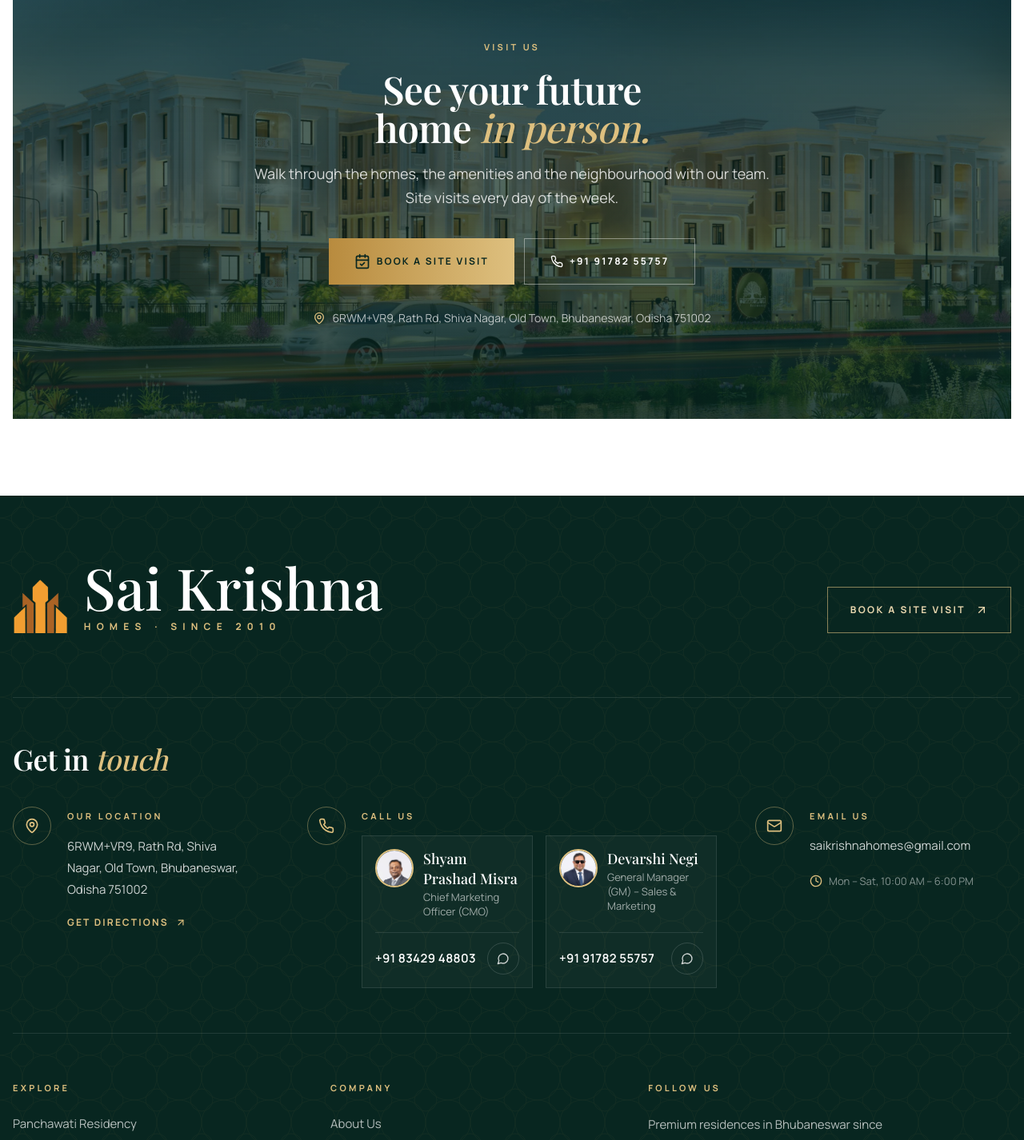
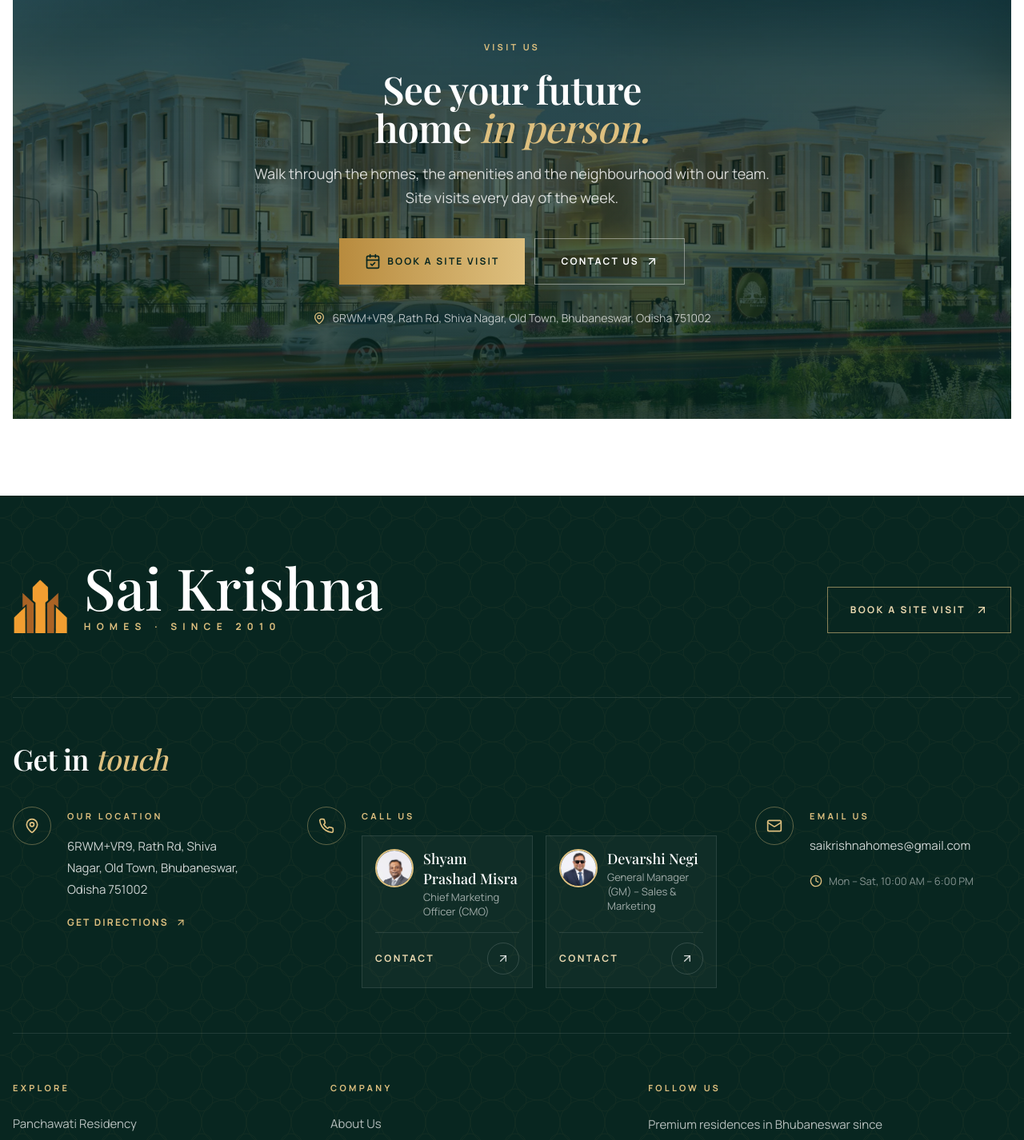
Before and after one commit to Rohit-gith/sai-krishna-homes-web, a React (Vite) app: page /projects in a window 1280 px wide. Shown: the part 2269-3695 px from the top of the page at 80% size. Built offline with nearby package versions, Linux system fonts and the light colour scheme; a web font is replaced by a local one.

Commit message:
Change personal number to contact us page render

```diff
--- a/src/components/common/CtaSection.jsx
+++ b/src/components/common/CtaSection.jsx
@@ -1,4 +1,6 @@
-import { CalendarCheck, MapPin, Phone } from 'lucide-react';
+import { Link } from 'react-router-dom';
+import { ArrowUpRight, CalendarCheck, MapPin } from 'lucide-react';
+import { ROUTES } from '@/constants/routes';
 import Reveal from './Reveal';
 import ParallaxImage from './ParallaxImage';
 import { COMPANY } from '@/data/companyInfo';
@@ -34,12 +36,14 @@ export default function CtaSection() {
               >
                 <CalendarCheck className="h-5 w-5" /> Book a site visit
               </a>
-              <a
-                href={`tel:${COMPANY.phone}`}
-                className="inline-flex items-center justify-center gap-2 border border-white/40 px-8 py-4 text-[12px] font-bold uppercase tracking-[0.18em] text-white transition-colors hover:bg-white/10"
+              {/* no number here: leads to the Contact page */}
+              <Link
+                to={ROUTES.CONTACT}
+                className="group inline-flex items-center justify-center gap-2 border border-white/40 px-8 py-4 text-[12px] font-bold uppercase tracking-[0.18em] text-white transition-colors hover:bg-white/10"
               >
-                <Phone className="h-4 w-4" /> {COMPANY.phoneDisplay}
-              </a>
+                Contact us
+                <ArrowUpRight className="h-4 w-4 transition-transform group-hover:-translate-y-0.5 group-hover:translate-x-0.5" />
+              </Link>
             </div>
             <a
               href={COMPANY.mapUrl}
--- a/src/components/common/LeaderCard.jsx
+++ b/src/components/common/LeaderCard.jsx
@@ -1,6 +1,8 @@
 import { useCallback, useMemo, useState } from 'react';
 import { AnimatePresence } from 'framer-motion';
-import { Expand, MessageCircle, Phone, ShieldCheck } from 'lucide-react';
+import { Link } from 'react-router-dom';
+import { ArrowUpRight, Expand, ShieldCheck } from 'lucide-react';
+import { ROUTES } from '@/constants/routes';
 import { Lightbox } from '@/features/home/components/GallerySection';
 import { cn } from '@/utils/cn';
 
@@ -12,13 +14,12 @@ const toSlide = (p) => ({ src: p.photo, alt: `${p.name}, ${p.role}`, title: `${p
  * person: { name, role, photo, photoPos?, photoBg?, badge?, phone?, phoneDisplay? }
  * group: optional list of all leaders shown together, so the full-size viewer can step between them.
  */
-export default function LeaderCard({ person, group, actions = false, waText, footer, fill = false, className }) {
+export default function LeaderCard({ person, group, actions = false, footer, fill = false, className }) {
   const people = useMemo(() => (group?.length ? group : [person]), [group, person]);
   const slides = useMemo(() => people.map(toSlide), [people]);
   const [open, setOpen] = useState(null);
   const nav = useCallback((d) => setOpen((i) => (i + d + slides.length) % slides.length), [slides.length]);
   const close = useCallback(() => setOpen(null), []);
-  const first = person.name.split(' ')[0];
 
   return (
     <article className={cn('flex w-full flex-col bg-white shadow-[0_30px_70px_-40px_rgba(8,38,32,0.55)]', className)}>
@@ -55,20 +56,17 @@ export default function LeaderCard({ person, group, actions = false, waText, foo
 
       {footer && <div className="flex h-[4.5rem] items-stretch p-3">{footer}</div>}
 
-      {actions && person.phone && (
-        <div className="grid h-[4.5rem] grid-cols-[1fr_auto] gap-2 p-3">
-          <a href={`tel:+${person.phone}`} className="flex items-center justify-center gap-2 bg-ivory px-3 py-3 text-[12.5px] font-bold tracking-wide text-navy-950 hover:bg-primary-100">
-            <Phone className="h-4 w-4 text-primary-600" /> {person.phoneDisplay}
-          </a>
-          <a
-            href={`https://wa.me/${person.phone}?text=${encodeURIComponent(waText || `Hi ${first} Ji, I'd like to know more about Sai Krishna Homes.`)}`}
-            target="_blank"
-            rel="noreferrer"
-            aria-label={`WhatsApp ${person.name}`}
-            className="flex w-12 items-center justify-center border border-navy-900/15 hover:border-[#25D366]"
+      {/* no personal numbers on the card: it leads to the Contact page */}
+      {actions && (
+        <div className="flex h-[4.5rem] items-stretch p-3">
+          <Link
+            to={ROUTES.CONTACT}
+            aria-label={`Contact ${person.name}`}
+            className="group flex w-full items-center justify-center gap-2 bg-ivory px-3 py-3 text-[12px] font-bold uppercase tracking-[0.15em] text-navy-950 hover:bg-primary-100"
           >
-            <MessageCircle className="h-5 w-5 text-[#1fa855]" />
-          </a>
+            Contact
+            <ArrowUpRight className="h-4 w-4 text-primary-600 transition-transform group-hover:-translate-y-0.5 group-hover:translate-x-0.5" />
+          </Link>
         </div>
       )}
 
--- a/src/components/layout/Footer.jsx
+++ b/src/components/layout/Footer.jsx
@@ -1,7 +1,8 @@
 import { Link } from 'react-router-dom';
-import { ArrowUpRight, Clock, Facebook, Instagram, Linkedin, Mail, MapPin, MessageCircle, Phone, Twitter } from 'lucide-react';
+import { ArrowUpRight, Clock, Facebook, Instagram, Linkedin, Mail, MapPin, Phone, Twitter } from 'lucide-react';
 import { FOOTER_LINKS, BOOK_VISIT } from '@/constants/navLinks';
 import { COMPANY, LEADERSHIP } from '@/data/companyInfo';
+import { ROUTES } from '@/constants/routes';
 import logoImg from '@/assets/logo/logo.png';
 
 const SOCIALS = [
@@ -80,7 +81,13 @@ export default function Footer() {
             <TouchBlock icon={Phone} label="Call us">
               <ul className="grid gap-4 sm:grid-cols-2">
                 {LEADERSHIP.contacts.map((c) => (
-                  <li key={c.name} className="flex flex-col border border-white/10 bg-white/[0.03] p-4">
+                  <li key={c.name}>
+                    {/* no personal numbers here: the card leads to the Contact page */}
+                    <Link
+                      to={ROUTES.CONTACT}
+                      aria-label={`Contact ${c.name}`}
+                      className="group flex h-full flex-col border border-white/10 bg-white/[0.03] p-4 transition-colors hover:border-primary-300/50 hover:bg-white/[0.06]"
+                    >
                     <div className="mb-4 flex items-start gap-3">
                       <img src={c.photo} alt="" loading="lazy" className="h-12 w-12 shrink-0 rounded-full border-2 border-primary-300 object-cover object-top" />
                       <span className="min-w-0">
@@ -89,19 +96,12 @@ export default function Footer() {
                       </span>
                     </div>
                     <div className="mt-auto flex items-center justify-between gap-2 border-t border-white/10 pt-3">
-                      <a href={`tel:+${c.phone}`} className="py-1 text-[15px] font-semibold tracking-wide text-white hover:text-primary-200">
-                        {c.phoneDisplay}
-                      </a>
-                      <a
-                        href={`https://wa.me/${c.phone}`}
-                        target="_blank"
-                        rel="noreferrer"
-                        aria-label={`WhatsApp ${c.name}`}
-                        className="flex h-10 w-10 items-center justify-center rounded-full border border-white/15 text-white/80 hover:border-primary-300 hover:text-primary-200"
-                      >
-                        <MessageCircle className="h-4 w-4" />
-                      </a>
+                      <span className="py-1 text-[12px] font-bold uppercase tracking-[0.2em] text-primary-200 group-hover:text-primary-100">Contact</span>
+                      <span className="flex h-10 w-10 items-center justify-center rounded-full border border-white/15 text-white/80 transition-colors group-hover:border-primary-300 group-hover:text-primary-200">
+                        <ArrowUpRight className="h-4 w-4 transition-transform group-hover:-translate-y-0.5 group-hover:translate-x-0.5" />
+                      </span>
                     </div>
+                    </Link>
                   </li>
                 ))}
               </ul>
--- a/src/pages/AboutPage.jsx
+++ b/src/pages/AboutPage.jsx
@@ -251,7 +251,7 @@ export default function AboutPage() {
             numeral="IV"
             label="Our leadership"
             title="The people behind your home"
-            intro="Questions about a project, a site visit or pricing? Call or WhatsApp our leadership directly."
+            intro="Questions about a project, a site visit or pricing? Reach our team through the Contact page."
           />
           <div className="mx-auto grid max-w-5xl gap-6 sm:grid-cols-2 lg:grid-cols-3">
             <Reveal>
```
